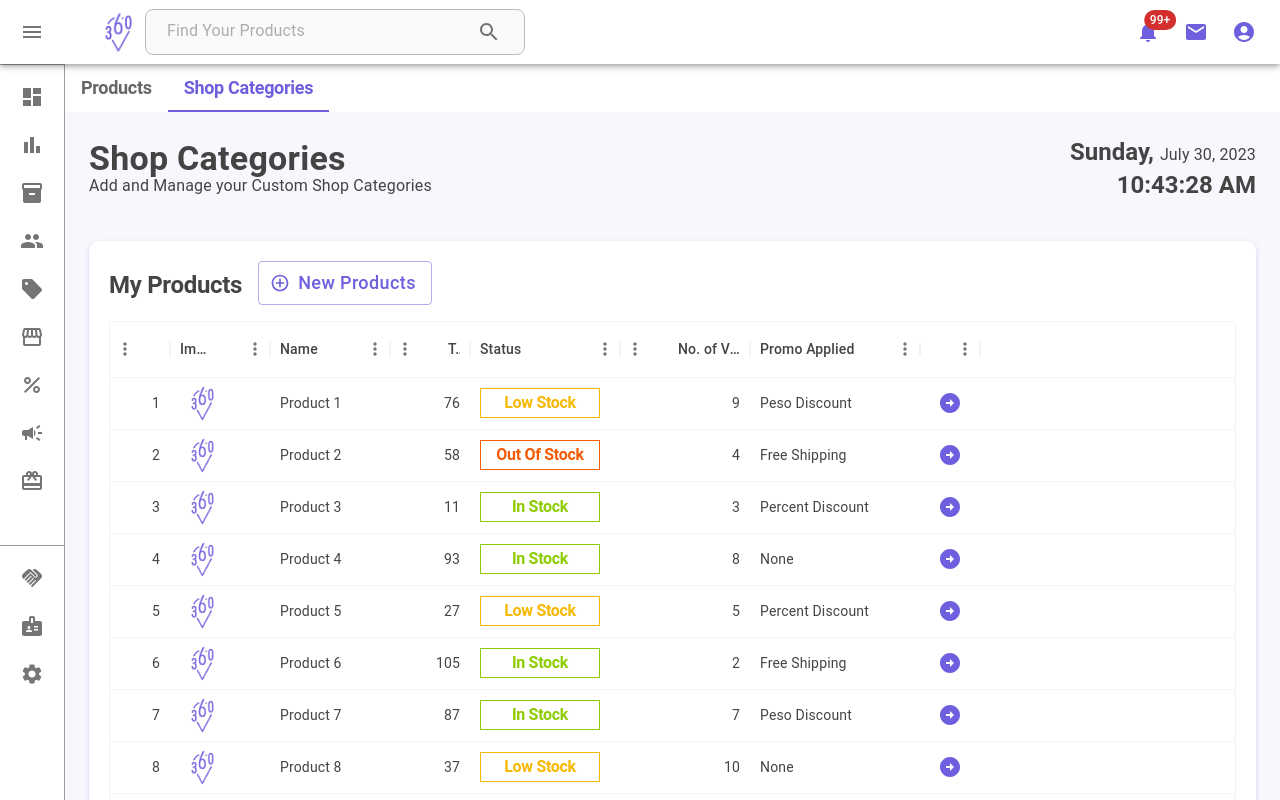
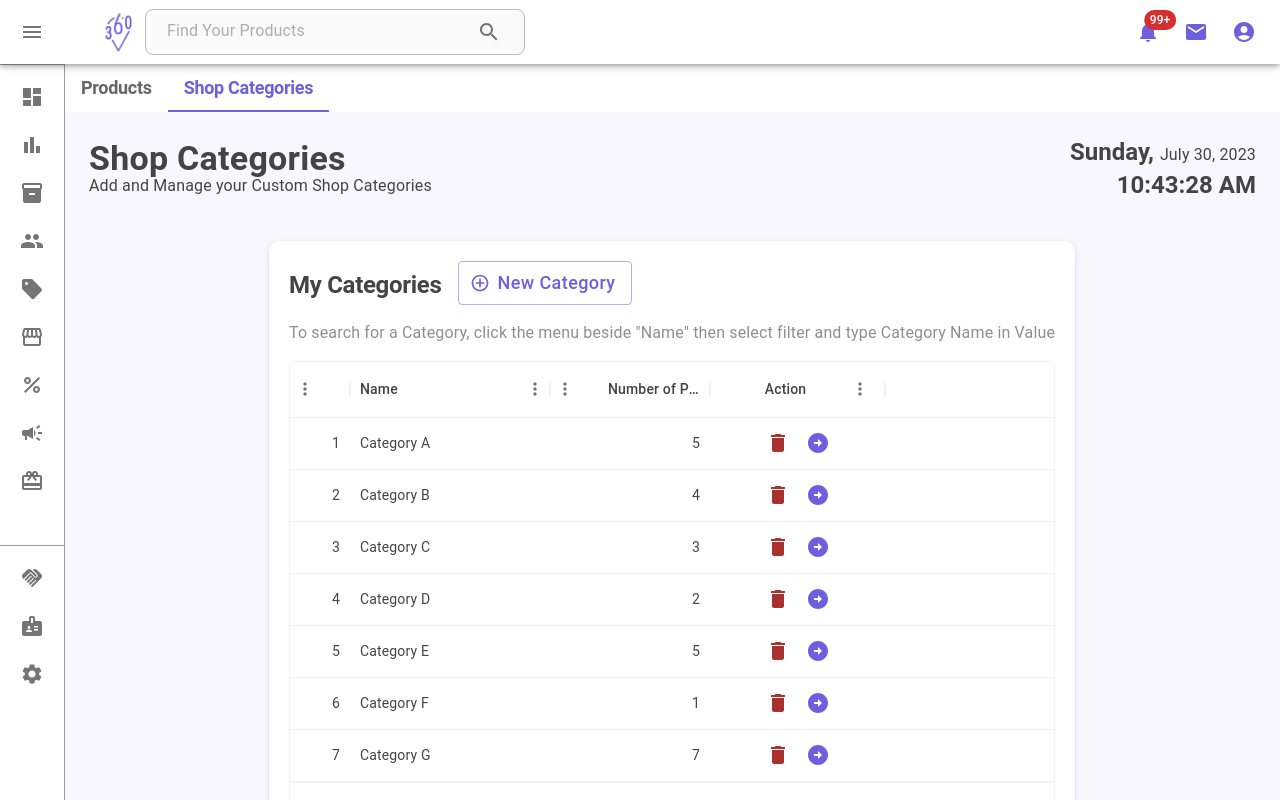
Before and after one commit to jrrd24/lokal360_web, a React (Create React App) app: page /shop/products/shop_category in a window 1280 px wide. Shown: the top 800 px of the page. Built offline with nearby package versions, Linux system fonts and the light colour scheme.

Commit message:
Updated Datagrid
- Updated columns for product data grid
- Updated columns for category data grid
- finished category page
- added instructions for search
- added category data

```diff
--- a/src/Theme.js
+++ b/src/Theme.js
@@ -29,7 +29,7 @@ const theme = createTheme({
     buttonHover: "#757575",
     success: { main: "#8CCC00" },
     warning: { main: "#F7B801" },
-    danger: { main: "#F35B04" },
+    danger: { main: "#F35B04", delete: "#AB3130" },
   },
 
   typography: {
--- a/src/components/CustomBarChart.js
+++ b/src/components/CustomBarChart.js
@@ -25,17 +25,17 @@ const getColorForIndex = (index) => {
 };
 
 const CustomBarChart = ({ data }) => {
-  // Sort the data in descending order based on the 'amtSold' property
-  const sortedData = data.slice().sort((a, b) => b.amtSold - a.amtSold);
+  // Sort the data in descending order based on the 'amt_sold' property
+  const sortedData = data.slice().sort((a, b) => b.amt_sold - a.amt_sold);
   const sumAmtSold = sortedData.reduce(
-    (sum, orderedData) => sum + orderedData.amtSold,
+    (sum, orderedData) => sum + orderedData.amt_sold,
     0
   );
 
   return (
     <Box sx={{ width: "100%", textAlign: "left" }}>
       {sortedData.map((orderedData, index) => {
-        const percentage = ((orderedData.amtSold / sumAmtSold) * 100).toFixed(
+        const percentage = ((orderedData.amt_sold / sumAmtSold) * 100).toFixed(
           2
         );
 
@@ -60,7 +60,7 @@ const CustomBarChart = ({ data }) => {
               >
                 Total Sales:{" "}
                 <Typography component={"span"} sx={{ fontWeight: 700 }}>
-                  {orderedData.amtSold} &nbsp; | &nbsp;{percentage}%
+                  {orderedData.amt_sold} &nbsp; | &nbsp;{percentage}%
                 </Typography>
               </Typography>
             </Stack>
--- /dev/null
+++ b/src/data/shopCategoryData.js
@@ -0,0 +1,46 @@
+const shopCategoryData = [
+  {
+    shopCategoryID: 1,
+    name: "Category A",
+    amt_sold: 164,
+    number_of_products: 5,
+  },
+  {
+    shopCategoryID: 2,
+    name: "Category B",
+    amt_sold: 10,
+    number_of_products: 4,
+  },
+  {
+    shopCategoryID: 3,
+    name: "Category C",
+    amt_sold: 82,
+    number_of_products: 3,
+  },
+  {
+    shopCategoryID: 4,
+    name: "Category D",
+    amt_sold: 20,
+    number_of_products: 2,
+  },
+  {
+    shopCategoryID: 5,
+    name: "Category E",
+    amt_sold: 45,
+    number_of_products: 5,
+  },
+  {
+    shopCategoryID: 6,
+    name: "Category F",
+    amt_sold: 2,
+    number_of_products: 1,
+  },
+  {
+    shopCategoryID: 7,
+    name: "Category G",
+    amt_sold: 99,
+    number_of_products: 7,
+  },
+];
+
+export default shopCategoryData;
--- a/src/pages/Shop/AnalyticsShop/AnalyticsComponents/SoldPerCategory.js
+++ b/src/pages/Shop/AnalyticsShop/AnalyticsComponents/SoldPerCategory.js
@@ -3,37 +3,7 @@ import { Box, Stack, Typography } from "@mui/material";
 import Styles from "../../../../css/Styles.module.css";
 import CustomLink from "../../../../components/CustomLink";
 import CustomBarChart from "../../../../components/CustomBarChart";
-
-const data = [
-  {
-    name: "Category A",
-    amtSold: 164,
-  },
-  {
-    name: "Category B",
-    amtSold: 10,
-  },
-  {
-    name: "Category C",
-    amtSold: 82,
-  },
-  {
-    name: "Category D",
-    amtSold: 20,
-  },
-  {
-    name: "Category E",
-    amtSold: 45,
-  },
-  {
-    name: "Category F",
-    amtSold: 2,
-  },
-  {
-    name: "Category G",
-    amtSold: 99,
-  },
-];
+import shopCategoryData from "../../../../data/shopCategoryData";
 
 function SoldPerCategory({ hideShowAll }) {
   return (
@@ -73,7 +43,7 @@ function SoldPerCategory({ hideShowAll }) {
           },
         }}
       >
-        <CustomBarChart data={data} />
+        <CustomBarChart data={shopCategoryData} />
       </Stack>
     </Stack>
   );
--- a/src/pages/Shop/ProductsShop/ProductsShopComponents/DataGridProducts.js
+++ b/src/pages/Shop/ProductsShop/ProductsShopComponents/DataGridProducts.js
@@ -8,7 +8,13 @@ import productData from "../../../../data/productData";
 
 // Define Datagrid Columns
 const columns = [
-  { field: "productID", headerName: "ID", type: "number", width: 60 },
+  {
+    field: "productID",
+    headerName: "ID",
+    type: "number",
+    width: 60,
+    hideable: false,
+  },
   {
     field: "product_image",
     headerName: "Image",
@@ -78,6 +84,9 @@ const columns = [
   {
     headerName: "Action",
     width: 60,
+    sortable: false,
+    filterable: false,
+    hideable: false,
     renderCell: (params) => {
       let statusComponent;
       statusComponent = (
@@ -91,14 +100,13 @@ const columns = [
 ];
 
 export default function DataGridProducts() {
-  const getProductId = (productData) => productData.productID;
   return (
     <DataGrid
       //sx line is needed for overflow (bug in mui data grid v6)
       sx={{ display: "grid", gridTemplateRows: "auto 1f auto" }}
       rows={productData}
       columns={columns}
-      getRowId={getProductId}
+      getRowId={(row) => row.productID}
       initialState={{
         pagination: {
           paginationModel: {
@@ -106,6 +114,7 @@ export default function DataGridProducts() {
           },
         },
       }}
+      disableRowSelectionOnClick
       pageSizeOptions={[5, 10, 15]}
     />
   );
--- a/src/pages/Shop/ProductsShop/ProductsShopComponents/MyProducts.js
+++ b/src/pages/Shop/ProductsShop/ProductsShopComponents/MyProducts.js
@@ -34,6 +34,10 @@ function MyProducts() {
           <ButtonAdd label={"New Products"} onClickAction={null} />
           {/*TODO: Add onClick for Button */}
         </Box>
+        <Typography variant="seeAll" sx={{ textAlign: "left" }}>
+          To search for a Product, click the menu beside "Name" then select
+          filter and type Product Name in Value
+        </Typography>
 
         <DataGridProducts />
       </Stack>
--- a/src/pages/Shop/ShopCategory/ShopCategoryComponents/DataGridCategories.js
+++ b/src/pages/Shop/ShopCategory/ShopCategoryComponents/DataGridCategories.js
@@ -1,89 +1,49 @@
 import * as React from "react";
-import { Avatar, IconButton } from "@mui/material";
+import { Avatar, Box, IconButton } from "@mui/material";
 import { DataGrid } from "@mui/x-data-grid";
-import { ProductInventoryStatus } from "../../../../components/ShopOnly/StatusAndTags/ProductInventoryStatus";
 import theme from "../../../../Theme";
-import { ArrowCircleRight } from "@mui/icons-material";
-import productData from "../../../../data/productData";
+import { ArrowCircleRight, Delete } from "@mui/icons-material";
+import shopCategoryData from "../../../../data/shopCategoryData";
 
 // Define data grid columns
 const columns = [
-  { field: "productID", headerName: "ID", type: "number", width: 60 },
   {
-    field: "product_image",
-    headerName: "Image",
-    width: 100,
-    renderCell: (params) => {
-      const img = params.value;
-      let statusComponent;
-      statusComponent = (
-        <Avatar
-          src={img}
-          sx={{
-            backgroundColor: "#FFF",
-            width: 45,
-            height: 45,
-            border: "solid",
-            borderColor: "transparent",
-            borderRadius: 2,
-          }}
-        />
-      );
-
-      return statusComponent;
-    },
+    field: "shopCategoryID",
+    headerName: "ID",
+    hideable: false,
+    type: "number",
+    width: 60,
   },
   {
     field: "name",
     headerName: "Name",
-    width: 120,
+    width: 200,
   },
   {
-    field: "total_sold",
-    headerName: "Total Sold",
+    field: "number_of_products",
+    headerName: "Number of Products",
     type: "number",
-    width: 80,
-  },
-  {
-    field: "status",
-    headerName: "Status",
-    width: 150,
-    renderCell: (params) => {
-      const status = params.value;
-      let statusComponent;
-      if (status === "In Stock") {
-        statusComponent = <ProductInventoryStatus status={status} />;
-      } else if (status === "Low Stock") {
-        statusComponent = <ProductInventoryStatus status={status} />;
-      } else if (status === "Out Of Stock") {
-        statusComponent = <ProductInventoryStatus status={status} />;
-      } else {
-        statusComponent = <ProductInventoryStatus status={"Discontinued"} />;
-      }
-
-      return statusComponent;
-    },
-  },
-  {
-    field: "number_of_variations",
-    headerName: "No. of Variations",
-    type: "number",
-    width: 130,
-  },
-  {
-    field: "promo_type",
-    headerName: "Promo Applied",
-    width: 170,
+    width: 160,
   },
   {
     headerName: "Action",
-    width: 60,
+    width: 175,
+    align: "center",
+    headerAlign: "center",
+    sortable: false,
+    filterable: false,
+    hideable: false,
     renderCell: (params) => {
       let statusComponent;
       statusComponent = (
-        <IconButton>
-          <ArrowCircleRight sx={{ color: `${theme.palette.primary.main}` }} />
-        </IconButton>
+        <Box>
+          <IconButton>
+            <Delete sx={{ color: `${theme.palette.danger.delete}` }} />
+          </IconButton>
+          <IconButton>
+            <ArrowCircleRight sx={{ color: `${theme.palette.primary.main}` }} />
+          </IconButton>
+        </Box>
       );
       return statusComponent;
     },
@@ -91,14 +51,13 @@ const columns = [
 ];
 
 export default function DataGridCategories() {
-  const getProductID = (productData) => productData.productID;
   return (
     <DataGrid
       //sx line is needed for overflow (bug in mui data grid v6)
       sx={{ display: "grid", gridTemplateRows: "auto 1f auto" }}
-      rows={productData}
+      rows={shopCategoryData}
       columns={columns}
-      getRowId={getProductID}
+      getRowId={(row) => row.shopCategoryID}
       initialState={{
         pagination: {
           paginationModel: {
@@ -106,6 +65,7 @@ export default function DataGridCategories() {
           },
         },
       }}
+      disableRowSelectionOnClick
       pageSizeOptions={[5, 10, 15]}
     />
   );
--- a/src/pages/Shop/ShopCategory/ShopCategoryComponents/MyShopCategories.js
+++ b/src/pages/Shop/ShopCategory/ShopCategoryComponents/MyShopCategories.js
@@ -7,7 +7,7 @@ function MyShopCategories() {
   return (
     <Box
       sx={{
-        maxWidth: "750px",
+        maxWidth: "600px",
         "@media (max-width: 1516px)": {
           justifyContent: "center",
           maxWidth: "100%",
@@ -30,10 +30,15 @@ function MyShopCategories() {
             },
           }}
         >
-          <Typography variant="sectionTitle">My Products</Typography>
-          <ButtonAdd label={"New Products"} onClickAction={null} />
+          <Typography variant="sectionTitle">My Categories</Typography>
+          <ButtonAdd label={"New Category"} onClickAction={null} />
+
           {/*TODO: Add onClick for Button */}
         </Box>
+        <Typography variant="seeAll" sx={{ textAlign: "left" }}>
+          To search for a Category, click the menu beside "Name" then select
+          filter and type Category Name in Value
+        </Typography>
 
         <DataGridCategories />
       </Stack>
--- a/src/pages/Shop/ShopCategory/ShopCategoryContent.js
+++ b/src/pages/Shop/ShopCategory/ShopCategoryContent.js
@@ -53,9 +53,9 @@ function ShopCategoryContent() {
             <Box
               className={`${styles.sectionContainer}`}
               sx={{
-                minWidth: "750px",
+                minWidth: "600px",
                 order: 1,
-                "@media (max-width: 1516px)": {
+                "@media (max-width: 912px)": {
                   order: 1,
                   alignItems: "center",
                   justifyContent: "center",
```
Also changed, not shown: src/pages/Shop/ProductsShop/ProductsShopContent.js (+10 -9 lines), src/data/categoryData.js (deleted).
